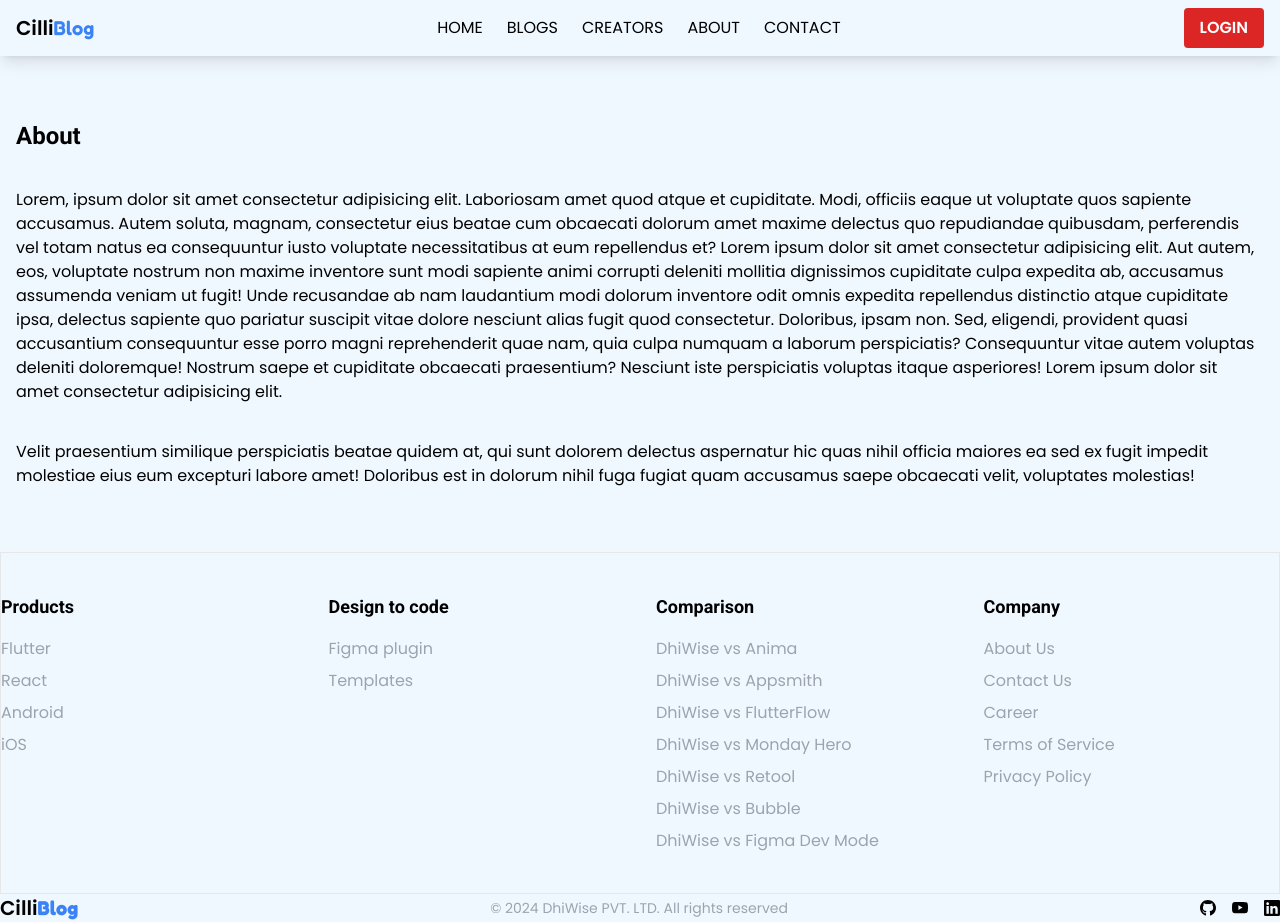
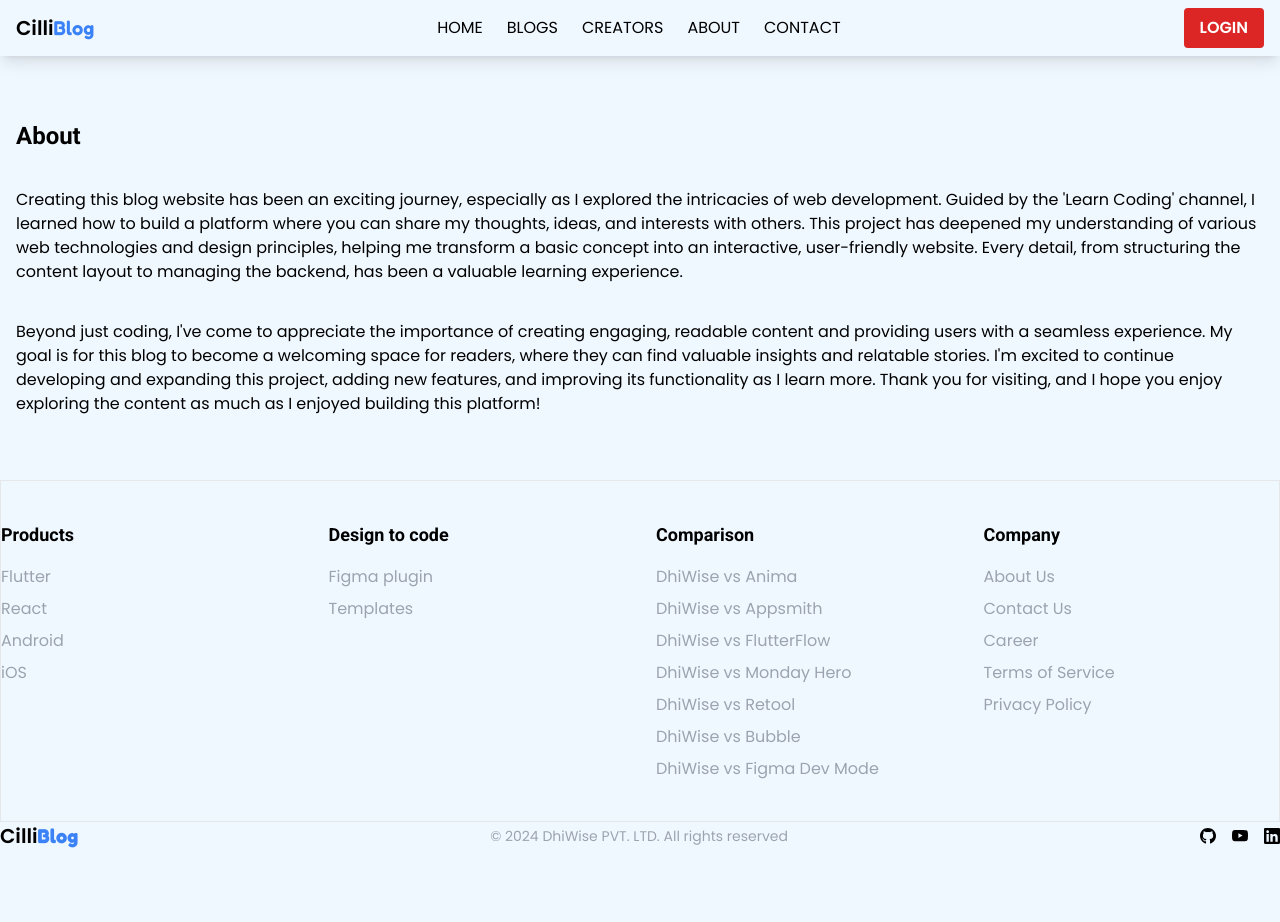
Before and after one commit to aniruddhapai27/blog-app, a React app in the folder frontend/: page /about in a window 1280 px wide. After the commit the page ends 850 px from the top, so only its background shows below. Built offline with nearby package versions, Linux system fonts and the light colour scheme; no server answers; the HTML template or start-up script is replaced by a standard one.

Commit message:
Updated the about page

```diff
--- a/frontend/src/pages/About.jsx
+++ b/frontend/src/pages/About.jsx
@@ -8,31 +8,24 @@ function About() {
     <div className="container mx-auto my-12 p-4 space-y-9">
       <h1 className="text-2xl font-bold mb-6">About</h1>
       <p>
-        Lorem, ipsum dolor sit amet consectetur adipisicing elit. Laboriosam
-        amet quod atque et cupiditate. Modi, officiis eaque ut voluptate quos
-        sapiente accusamus. Autem soluta, magnam, consectetur eius beatae cum
-        obcaecati dolorum amet maxime delectus quo repudiandae quibusdam,
-        perferendis vel totam natus ea consequuntur iusto voluptate
-        necessitatibus at eum repellendus et? Lorem ipsum dolor sit amet
-        consectetur adipisicing elit. Aut autem, eos, voluptate nostrum non
-        maxime inventore sunt modi sapiente animi corrupti deleniti mollitia
-        dignissimos cupiditate culpa expedita ab, accusamus assumenda veniam ut
-        fugit! Unde recusandae ab nam laudantium modi dolorum inventore odit
-        omnis expedita repellendus distinctio atque cupiditate ipsa, delectus
-        sapiente quo pariatur suscipit vitae dolore nesciunt alias fugit quod
-        consectetur. Doloribus, ipsam non. Sed, eligendi, provident quasi
-        accusantium consequuntur esse porro magni reprehenderit quae nam, quia
-        culpa numquam a laborum perspiciatis? Consequuntur vitae autem voluptas
-        deleniti doloremque! Nostrum saepe et cupiditate obcaecati praesentium?
-        Nesciunt iste perspiciatis voluptas itaque asperiores! Lorem ipsum dolor
-        sit amet consectetur adipisicing elit.
+        Creating this blog website has been an exciting journey, especially as I
+        explored the intricacies of web development. Guided by the 'Learn
+        Coding' channel, I learned how to build a platform where you can share
+        my thoughts, ideas, and interests with others. This project has deepened
+        my understanding of various web technologies and design principles,
+        helping me transform a basic concept into an interactive, user-friendly
+        website. Every detail, from structuring the content layout to managing
+        the backend, has been a valuable learning experience.
       </p>
       <p>
-        Velit praesentium similique perspiciatis beatae quidem at, qui sunt
-        dolorem delectus aspernatur hic quas nihil officia maiores ea sed ex
-        fugit impedit molestiae eius eum excepturi labore amet! Doloribus est in
-        dolorum nihil fuga fugiat quam accusamus saepe obcaecati velit,
-        voluptates molestias!
+        Beyond just coding, I've come to appreciate the importance of creating
+        engaging, readable content and providing users with a seamless
+        experience. My goal is for this blog to become a welcoming space for
+        readers, where they can find valuable insights and relatable stories.
+        I'm excited to continue developing and expanding this project, adding
+        new features, and improving its functionality as I learn more. Thank you
+        for visiting, and I hope you enjoy exploring the content as much as I
+        enjoyed building this platform!
       </p>
     </div>
   );
--- a/frontend/src/pages/Contact.jsx
+++ b/frontend/src/pages/Contact.jsx
@@ -109,6 +109,9 @@ function Contact() {
                   <FaMapMarkerAlt className="text-green-500" />
                   <span>Sirsi, Karnataka, India</span>
                 </li>
+                <li className="flex items-center space-x-2">
+                  <span>Share your feedback on using our website!</span>
+                </li>
               </ul>
             </div>
           </div>
```
